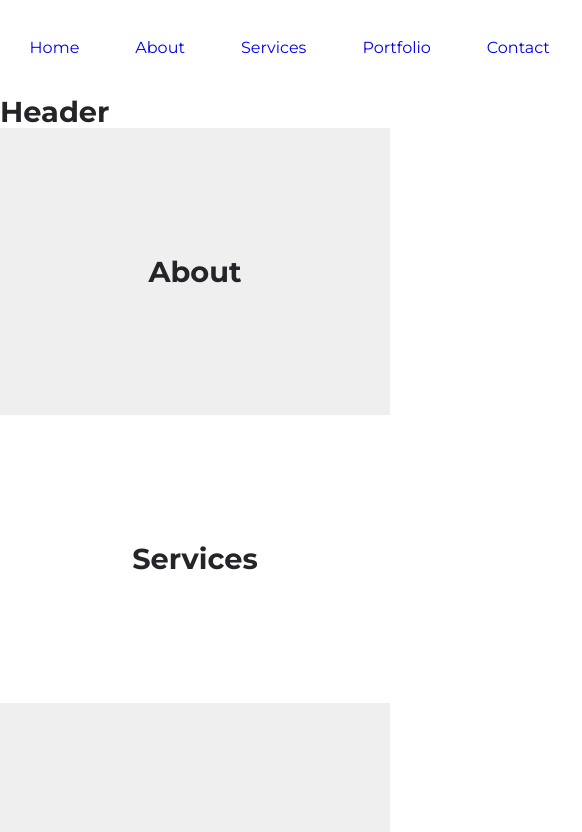
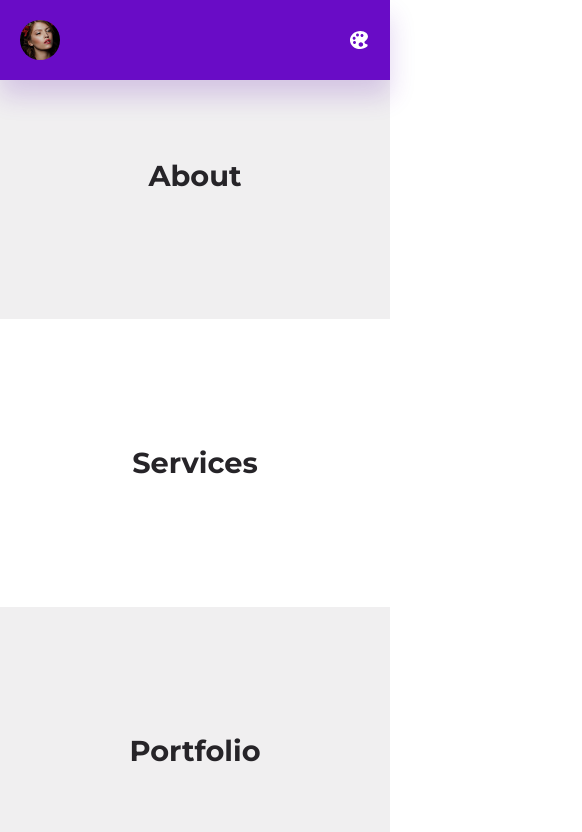
Before and after one commit to rasyedrenaldi/portfolioMe, a React (Create React App) app: page / in a window 390 px wide. Shown: the top 832 px of the page, 582 px wide, since content can reach past the window. Built offline with nearby package versions, Linux system fonts and the light colour scheme.

Commit message:
add comment in navbar.css and media screen

```diff
--- a/src/index.css
+++ b/src/index.css
@@ -73,7 +73,7 @@
 
 /* GENERAL SECTION STYLES */
 a {
-  /* color: var(--color-white); */
+  color: var(--color-white);
   transition: var(--transition);
 }
 
--- a/src/sections/navbar/navbar.css
+++ b/src/sections/navbar/navbar.css
@@ -1,10 +1,9 @@
 nav {
   width: 100vw;
-  height: 6rem;
+  height: 5rem;
   display: grid;
   place-items: center;
-}
-  /* background: var(--color-primary);
+  background: var(--color-primary);
   position: fixed;
   top: 0;
   left: 0;
@@ -12,7 +11,7 @@
   box-shadow: 0 1rem 1.5rem hsla(var(--primary-hue), 68%, 42%, 20%);
   transition: var(--transition);
 }
-*/
+
 .nav__container {
   display: flex;
   justify-content: space-between;
@@ -22,6 +21,9 @@
 .nav__logo {
   width: 2.5rem;
   height: 2.5rem;
+  /* Untuk kasus ku harus menggunakan display:flex;
+  jika tidak menggunakan maka terlihat kurang bagus*/
+  display: flex;
   border-radius: 50%;
   overflow: hidden;
 }
@@ -29,12 +31,21 @@
 .nav__menu {
   display: flex;
   gap: 3.5rem;
+  /* Untuk kasus ku jika tidak menggunakan list-style-type: none;
+  maka simbol bullets tetap muncul  */
   list-style-type: none;
 }
 
 #theme__icon {
   background: transparent;
   color: white;
-  font-size: 2rem;
+  font-size: 1.5rem;
   cursor: pointer;
 }
+
+/* HIDE NAV MENU ON TABLETS AND PHONES */
+@media screen and (max-width: 1024px) {
+    .nav__menu {
+        display: none;
+    }
+}
```
